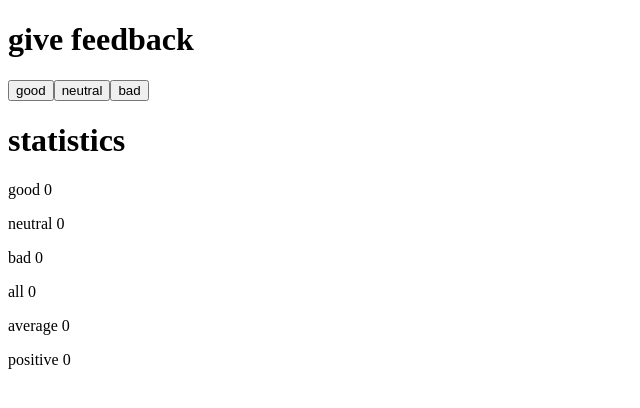
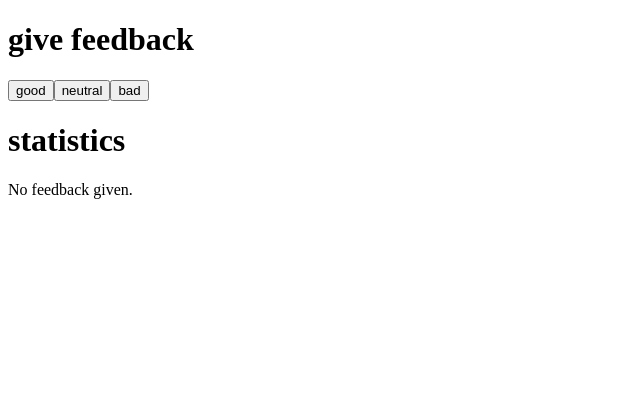
Before and after one commit to vikramgk/FSO, a React (Create React App) app in the folder part1/unicafe/: page / in a window 1280 px wide. Shown: the top 408 px of the page, without its empty margins (0-640 px from the left). Built offline with nearby package versions, Linux system fonts and the light colour scheme.

Commit message:
part1.9 done

```diff
--- a/part1/unicafe/src/Statistics.js
+++ b/part1/unicafe/src/Statistics.js
@@ -3,7 +3,8 @@ const Statistics = (props) => {
     return (
         <div>
             <h1>statistics</h1>
-
+            {props.allFeedback > 0 ?
+                <div>
                     <p>
                         good {props.good}
                     </p>
@@ -23,6 +24,10 @@ const Statistics = (props) => {
                         positive {props.positiveFeedback}
                     </p>
                 </div>
+                :
+                <p>No feedback given.</p>
+            }
+        </div>
     )
 }
 
```
Lines whose indentation alone changed are shown as unchanged.
